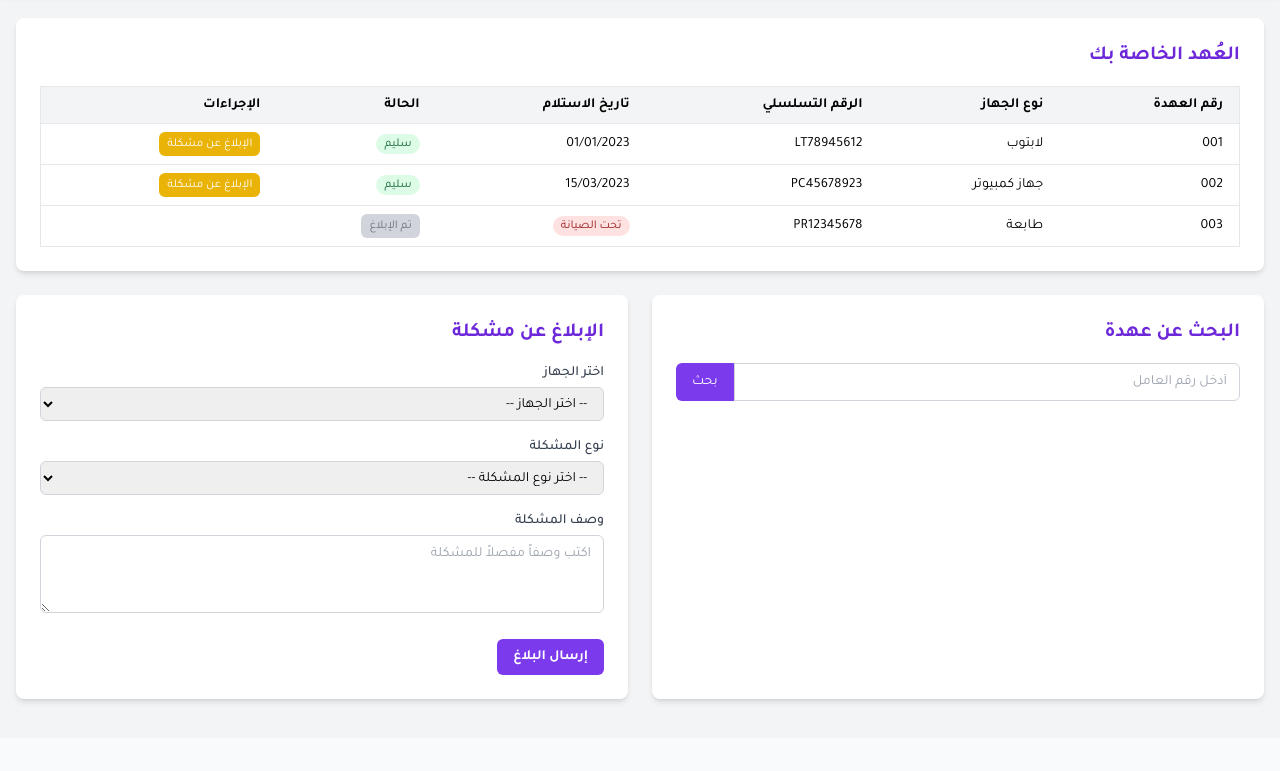
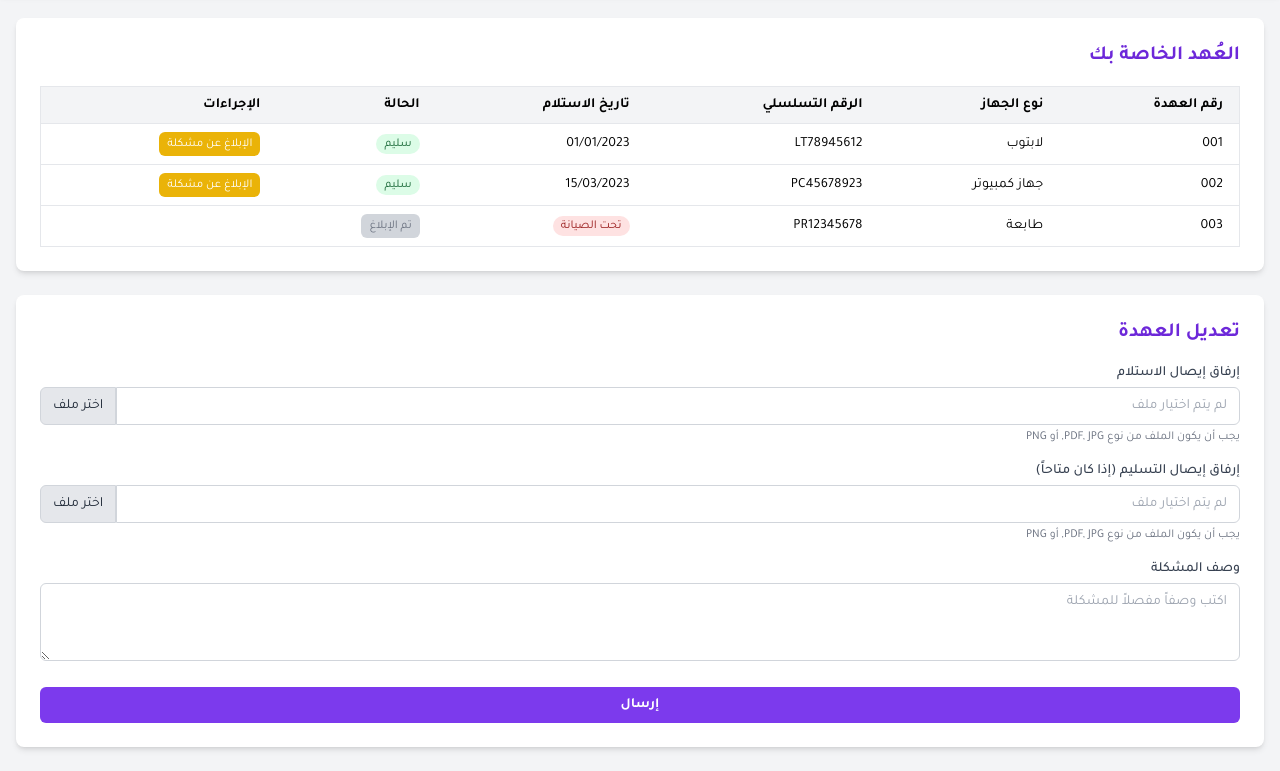
Before and after one commit to mmarawan/Asset-Management, a plain HTML site: page user_dashboard.html in a window 1280 px wide. Shown: the part 62-833 px from the top of the page. Before the commit the page ends 800 px from the top, so only its background shows below. Drawn offline with nearby package versions, Linux system fonts and the light colour scheme.

Commit message:
Add files via upload

```diff
--- a/user_dashboard.html
+++ b/user_dashboard.html
@@ -1,5 +1,6 @@
 <!DOCTYPE html>
 <html lang="ar" dir="rtl">
+
 <head>
     <meta charset="UTF-8">
     <meta name="viewport" content="width=device-width, initial-scale=1.0">
@@ -12,7 +13,9 @@
                 extend: {
                     colors: {
                         primary: {
-                            50: '#f5f3ff',                            100: '#ede9fe',                            200: '#ddd6fe',                            300: '#c4b5fd',                            400: '#a78bfa',                            500: '#8b5cf6',                            600: '#7c3aed',                            700: '#6d28d9',                            800: '#5b21b6',                            900: '#4c1d95',
+                            50: '#f5f3ff', 100: '#ede9fe', 200: '#ddd6fe', 300: '#c4b5fd',
+                            400: '#a78bfa', 500: '#8b5cf6', 600: '#7c3aed', 700: '#6d28d9',
+                            800: '#5b21b6', 900: '#4c1d95',
                         }
                     }
                 }
@@ -21,17 +24,20 @@
     </script>
     <link rel="stylesheet" href="style.css">
 </head>
+
 <body class="bg-gray-50 min-h-screen">
     <div class="fade-screen">
         <!-- واجهة المستخدم العادي -->
         <div id="user-dashboard" class="min-h-screen bg-gray-100">
             <!-- Header -->
             <header class="bg-primary-700 text-white shadow-md">
-                <div class="container mx-auto px-4 py-3 flex flex-col sm:flex-row justify-between items-center text-center sm:text-right">
+                <div
+                    class="container mx-auto px-4 py-3 flex flex-col sm:flex-row justify-between items-center text-center sm:text-right">
                     <h1 class="text-xl sm:text-2xl font-bold mb-2 sm:mb-0">نظام إدارة العُهد الشخصية</h1>
                     <div class="flex items-center space-x-2 sm:space-x-4 space-x-reverse">
                         <span class="text-sm">مرحباً، أحمد محمد</span>
-                        <button id="logout-btn" class="bg-primary-800 hover:bg-primary-900 px-3 py-1 rounded-md text-xs sm:text-sm transition duration-300">
+                        <button id="logout-btn"
+                            class="bg-primary-800 hover:bg-primary-900 px-3 py-1 rounded-md text-xs sm:text-sm transition duration-300">
                             تسجيل الخروج
                         </button>
                     </div>
@@ -61,9 +67,13 @@
                                     <td class="py-2 px-3 sm:px-4 border-b">لابتوب</td>
                                     <td class="py-2 px-3 sm:px-4 border-b">LT78945612</td>
                                     <td class="py-2 px-3 sm:px-4 border-b">01/01/2023</td>
-                                    <td class="py-2 px-3 sm:px-4 border-b"><span class="px-2 py-1 bg-green-100 text-green-800 rounded-full text-xs">سليم</span></td>
+                                    <td class="py-2 px-3 sm:px-4 border-b"><span
+                                            class="px-2 py-1 bg-green-100 text-green-800 rounded-full text-xs">سليم</span>
+                                    </td>
                                     <td class="py-2 px-3 sm:px-4 border-b">
-                                        <button class="report-issue-btn bg-yellow-500 hover:bg-yellow-600 text-white px-2 py-1 rounded-md text-xs">الإبلاغ عن مشكلة</button>
+                                        <button
+                                            class="report-issue-btn bg-yellow-500 hover:bg-yellow-600 text-white px-2 py-1 rounded-md text-xs">الإبلاغ
+                                            عن مشكلة</button>
                                     </td>
                                 </tr>
                                 <tr>
@@ -71,18 +81,26 @@
                                     <td class="py-2 px-3 sm:px-4 border-b">جهاز كمبيوتر</td>
                                     <td class="py-2 px-3 sm:px-4 border-b">PC45678923</td>
                                     <td class="py-2 px-3 sm:px-4 border-b">15/03/2023</td>
-                                    <td class="py-2 px-3 sm:px-4 border-b"><span class="px-2 py-1 bg-green-100 text-green-800 rounded-full text-xs">سليم</span></td>
+                                    <td class="py-2 px-3 sm:px-4 border-b"><span
+                                            class="px-2 py-1 bg-green-100 text-green-800 rounded-full text-xs">سليم</span>
+                                    </td>
                                     <td class="py-2 px-3 sm:px-4 border-b">
-                                        <button class="report-issue-btn bg-yellow-500 hover:bg-yellow-600 text-white px-2 py-1 rounded-md text-xs">الإبلاغ عن مشكلة</button>
+                                        <button
+                                            class="report-issue-btn bg-yellow-500 hover:bg-yellow-600 text-white px-2 py-1 rounded-md text-xs">الإبلاغ
+                                            عن مشكلة</button>
                                     </td>
                                 </tr>
                                 <tr>
                                     <td class="py-2 px-3 sm:px-4 border-b">003</td>
                                     <td class="py-2 px-3 sm:px-4 border-b">طابعة</td>
                                     <td class="py-2 px-3 sm:px-4 border-b">PR12345678</td>
-                                    <td class="py-2 px-3 sm:px-4 border-b"><span class="px-2 py-1 bg-red-100 text-red-800 rounded-full text-xs">تحت الصيانة</span></td>
+                                    <td class="py-2 px-3 sm:px-4 border-b"><span
+                                            class="px-2 py-1 bg-red-100 text-red-800 rounded-full text-xs">تحت
+                                            الصيانة</span></td>
                                     <td class="py-2 px-3 sm:px-4 border-b">
-                                        <button class="bg-gray-300 text-gray-500 px-2 py-1 rounded-md text-xs cursor-not-allowed" disabled>تم الإبلاغ</button>
+                                        <button
+                                            class="bg-gray-300 text-gray-500 px-2 py-1 rounded-md text-xs cursor-not-allowed"
+                                            disabled>تم الإبلاغ</button>
                                     </td>
                                 </tr>
                             </tbody>
@@ -90,63 +108,73 @@
                     </div>
                 </div>
 
-                <div class="grid grid-cols-1 md:grid-cols-2 gap-4 sm:gap-6">
-                    <div class="bg-white rounded-lg shadow-md p-4 sm:p-6">
-                        <h2 class="text-lg sm:text-xl font-bold text-primary-700 mb-3 sm:mb-4">البحث عن عهدة</h2>
-                        <div class="flex flex-col sm:flex-row">
-                            <input type="number" id="search-employee-id" class="flex-grow px-3 py-2 border border-gray-300 rounded-md sm:rounded-r-md sm:rounded-l-none focus:outline-none focus:ring-2 focus:ring-primary-500 focus:border-primary-500 text-sm mb-2 sm:mb-0" placeholder="أدخل رقم العامل" oninput="this.value = this.value.replace(/[^0-9]/g, '');">
-                            <button id="search-btn" class="bg-primary-600 hover:bg-primary-700 text-white px-4 py-2 rounded-md sm:rounded-l-md sm:rounded-r-none transition duration-300 text-sm">
-                                بحث
-                            </button>
+                <div class="bg-white rounded-lg shadow-md p-4 sm:p-6">
+                    <h2 class="text-lg sm:text-xl font-bold text-primary-700 mb-3 sm:mb-4">تعديل العهدة</h2>
+                    <form id="issue-report-form" class="space-y-4">
+                        <div class="mb-3 sm:mb-4">
+                            <label for="receipt-upload" class="block text-sm font-medium text-gray-700 mb-1">إرفاق إيصال
+                                الاستلام</label>
+                            <div class="flex items-center">
+                                <input type="file" id="receipt-upload" class="hidden" accept=".pdf,.jpg,.jpeg,.png">
+                                <input type="text" id="receipt-file-name"
+                                    class="flex-grow px-3 py-2 border border-gray-300 rounded-r-md text-sm"
+                                    placeholder="لم يتم اختيار ملف" readonly>
+                                <button type="button" onclick="document.getElementById('receipt-upload').click()"
+                                    class="bg-gray-200 hover:bg-gray-300 text-gray-800 px-3 py-2 rounded-l-md border border-gray-300 text-sm">
+                                    اختر ملف
+                                </button>
+                            </div>
+                            <p class="text-xs text-gray-500 mt-1">يجب أن يكون الملف من نوع PDF, JPG, أو PNG</p>
                         </div>
-                        <div id="search-results" class="mt-3 sm:mt-4 hidden">
-                            <h3 class="font-bold text-gray-700 mb-2 text-base">نتائج البحث:</h3>
-                            <div class="border rounded-md p-3 sm:p-4 text-sm">
-                                <p><span class="font-medium">الاسم:</span> محمد أحمد</p>
-                                <p><span class="font-medium">رقم العامل:</span> 123456</p>
-                                <p><span class="font-medium">القسم:</span> تكنولوجيا المعلومات</p>
-                                <p class="mt-2 font-medium">العهد:</p>
-                                <ul class="list-disc list-inside text-gray-700">
-                                    <li>لابتوب - HP ProBook - SN: 78945612</li>
-                                    <li>هاتف - iPhone 12 - SN: 45678923</li>
-                                </ul>
+
+                        <div class="mb-3 sm:mb-4">
+                            <label for="delivery-upload" class="block text-sm font-medium text-gray-700 mb-1">إرفاق
+                                إيصال التسليم (إذا كان متاحاً)</label>
+                            <div class="flex items-center">
+                                <input type="file" id="delivery-upload" class="hidden" accept=".pdf,.jpg,.jpeg,.png">
+                                <input type="text" id="delivery-file-name"
+                                    class="flex-grow px-3 py-2 border border-gray-300 rounded-r-md text-sm"
+                                    placeholder="لم يتم اختيار ملف" readonly>
+                                <button type="button" onclick="document.getElementById('delivery-upload').click()"
+                                    class="bg-gray-200 hover:bg-gray-300 text-gray-800 px-3 py-2 rounded-l-md border border-gray-300 text-sm">
+                                    اختر ملف
+                                </button>
                             </div>
-                        </div>
-                    </div>
-
-                    <div class="bg-white rounded-lg shadow-md p-4 sm:p-6">
-                        <h2 class="text-lg sm:text-xl font-bold text-primary-700 mb-3 sm:mb-4">الإبلاغ عن مشكلة</h2>
-                        <div class="mb-3 sm:mb-4">
-                            <label for="issue-device" class="block text-sm font-medium text-gray-700 mb-1">اختر الجهاز</label>
-                            <select id="issue-device" class="w-full px-3 py-2 border border-gray-300 rounded-md focus:outline-none focus:ring-2 focus:ring-primary-500 focus:border-primary-500 text-sm">
-                                <option value="">-- اختر الجهاز --</option>
-                                <option value="1">لابتوب - LT78945612</option>
-                                <option value="2">جهاز كمبيوتر - PC45678923</option>
-                                <option value="3">طابعة - PR12345678</option>
-                            </select>
+                            <p class="text-xs text-gray-500 mt-1">يجب أن يكون الملف من نوع PDF, JPG, أو PNG</p>
                         </div>
                         <div class="mb-3 sm:mb-4">
-                            <label for="issue-type" class="block text-sm font-medium text-gray-700 mb-1">نوع المشكلة</label>
-                            <select id="issue-type" class="w-full px-3 py-2 border border-gray-300 rounded-md focus:outline-none focus:ring-2 focus:ring-primary-500 focus:border-primary-500 text-sm">
-                                <option value="">-- اختر نوع المشكلة --</option>
-                                <option value="hardware">مشكلة في الأجهزة</option>
-                                <option value="software">مشكلة في البرمجيات</option>
-                                <option value="network">مشكلة في الشبكة</option>
-                                <option value="other">أخرى</option>
-                            </select>
+                            <label for="issue-description" class="block text-sm font-medium text-gray-700 mb-1">وصف
+                                المشكلة</label>
+                            <textarea id="issue-description" rows="3"
+                                class="w-full px-3 py-2 border border-gray-300 rounded-md focus:outline-none focus:ring-2 focus:ring-primary-500 focus:border-primary-500 text-sm"
+                                placeholder="اكتب وصفاً مفصلاً للمشكلة" required></textarea>
                         </div>
-                        <div class="mb-3 sm:mb-4">
-                            <label for="issue-description" class="block text-sm font-medium text-gray-700 mb-1">وصف المشكلة</label>
-                            <textarea id="issue-description" rows="3" class="w-full px-3 py-2 border border-gray-300 rounded-md focus:outline-none focus:ring-2 focus:ring-primary-500 focus:border-primary-500 text-sm" placeholder="اكتب وصفاً مفصلاً للمشكلة"></textarea>
-                        </div>
-                        <button id="submit-issue" class="bg-primary-600 hover:bg-primary-700 text-white font-bold py-2 px-4 rounded-md transition duration-300 focus:outline-none focus:ring-2 focus:ring-primary-500 focus:ring-offset-2 text-sm">
-                            إرسال البلاغ
+
+
+                        <button type="submit" id="submit-issue"
+                            class="w-full bg-primary-600 hover:bg-primary-700 text-white font-bold py-2 px-4 rounded-md transition duration-300 focus:outline-none focus:ring-2 focus:ring-primary-500 focus:ring-offset-2 text-sm">
+                            إرسال
                         </button>
-                    </div>
+                    </form>
                 </div>
             </main>
         </div>
     </div>
+
+    <script>
+        // JavaScript لإدارة عرض أسماء الملفات المختارة
+        document.getElementById('receipt-upload').addEventListener('change', function (e) {
+            const fileName = e.target.files[0] ? e.target.files[0].name : 'لم يتم اختيار ملف';
+            document.getElementById('receipt-file-name').value = fileName;
+        });
+
+        document.getElementById('delivery-upload').addEventListener('change', function (e) {
+            const fileName = e.target.files[0] ? e.target.files[0].name : 'لم يتم اختيار ملف';
+            document.getElementById('delivery-file-name').value = fileName;
+        });
+    </script>
+
     <script src="script.js"></script>
 </body>
+
 </html>
```
Also changed, not shown: admin_dashboard.html (+1 -1 lines).
